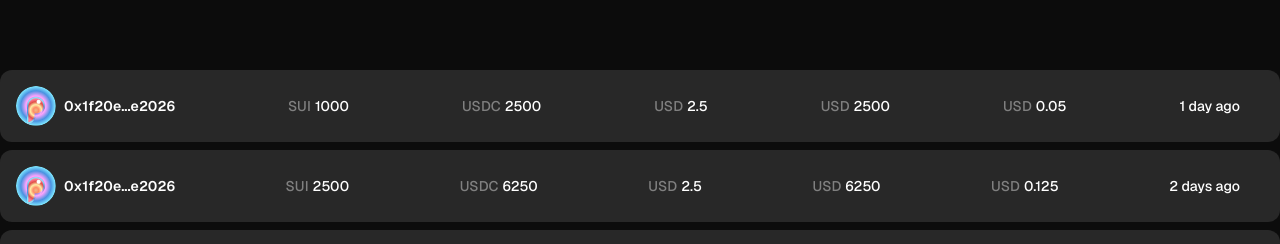
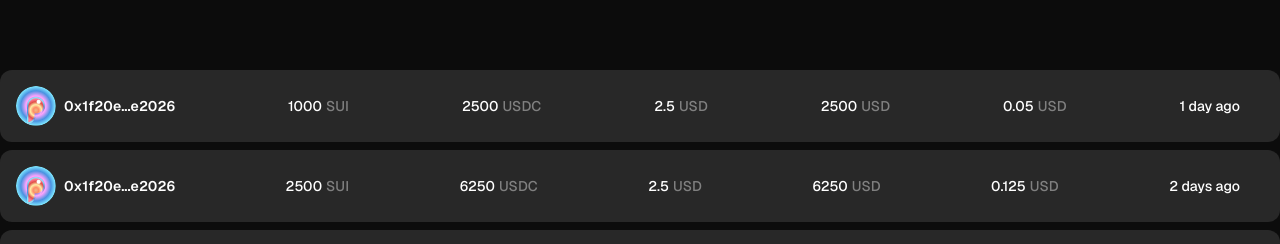
Before and after one commit to aycanogut/patara, a Next.js app: page /referral-connect in a window 1280 px wide. Shown: the part 542-786 px from the top of the page. Built offline with nearby package versions, Linux system fonts and the light colour scheme.

Commit message:
fix: :bug: update component with null checks

```diff
--- a/pages/referral-connect/EarningCard/EarninCardField.tsx
+++ /dev/null
@@ -1,30 +0,0 @@
-import cn from '@/lib/utils/cn';
-
-interface EarningCardFieldProps {
-  srLabel: string;
-  value: string | number;
-  type?: string;
-  className?: string;
-}
-
-const EarningCardField = ({ srLabel, value, type, className }: EarningCardFieldProps) => (
-  <dl className="flex items-center">
-    <dt className="sr-only">{srLabel}</dt>
-    <dd>
-      <data
-        value={value.toString()}
-        className={cn(className, 'font-geist text-text-primary flex gap-1 text-sm font-medium')}
-      >
-        {type ? (
-          <>
-            <span className="text-text-secondary">{type}</span> {value}
-          </>
-        ) : (
-          value
-        )}
-      </data>
-    </dd>
-  </dl>
-);
-
-export default EarningCardField;
--- /dev/null
+++ b/pages/referral-connect/EarningCard/card-field.tsx
@@ -0,0 +1,34 @@
+import cn from '@/lib/utils/cn';
+
+interface EarningCardFieldProps {
+  srLabel: string;
+  value: string | number;
+  type?: string;
+  className?: string;
+}
+
+function EarningCardField({ srLabel, value, type, className }: EarningCardFieldProps) {
+  if (!value) return null;
+
+  return (
+    <dl className="flex items-center">
+      <dt className="sr-only">{srLabel}</dt>
+      <dd>
+        <data
+          value={String(value)}
+          className={cn(className, 'font-geist text-text-primary flex gap-1 text-sm font-medium')}
+        >
+          {type ? (
+            <>
+              {value} <span className="text-text-secondary">{type}</span>
+            </>
+          ) : (
+            value
+          )}
+        </data>
+      </dd>
+    </dl>
+  );
+}
+
+export default EarningCardField;
--- a/pages/referral-connect/EarningCard/index.tsx
+++ b/pages/referral-connect/EarningCard/index.tsx
@@ -1,6 +1,6 @@
 import Image from 'next/image';
 
-import EarningCardField from './EarninCardField';
+import EarningCardField from './card-field';
 
 interface Amount {
   amount: number;
@@ -8,6 +8,7 @@ interface Amount {
 }
 
 interface EarningCardProps {
+  id: number;
   account: {
     image: {
       src: string;
@@ -24,53 +25,70 @@ interface EarningCardProps {
 }
 
 function EarningCard({ account, amountIn, amountOut, price, value, earnedFee, time }: EarningCardProps) {
+  if (!account) {
+    return null;
+  }
+
   return (
     <article className="bg-background-secondary flex justify-between rounded-xl p-4 pr-10">
       <div className="flex items-center gap-2">
+        <div className="relative size-10">
           <Image
             src={account.image.src}
-          alt={account.image.alt}
-          width={40}
-          height={40}
-          className="rounded-full"
+            alt={account.image.alt || 'User Avatar'}
+            fill
+            className="rounded-full object-cover"
           />
+        </div>
         <address className="text-text-primary font-geist-medium text-sm font-semibold not-italic">{account.walletAddress}</address>
       </div>
 
+      {amountIn && (
         <EarningCardField
           srLabel="Amount In"
           value={amountIn.amount}
           type={amountIn.type}
         />
+      )}
 
+      {amountOut && (
         <EarningCardField
           srLabel="Amount Out"
           value={amountOut.amount}
           type={amountOut.type}
         />
+      )}
 
+      {price && (
         <EarningCardField
           srLabel="Price"
           value={price.amount}
           type={price.type}
         />
+      )}
 
+      {value && (
         <EarningCardField
           srLabel="Value"
           value={value.amount}
           type={value.type}
         />
+      )}
 
+      {earnedFee && (
         <EarningCardField
           srLabel="Earned Fee"
           value={earnedFee.amount}
           type={earnedFee.type}
         />
+      )}
 
+      {time && (
         <EarningCardField
           srLabel="Time"
           value={time}
         />
+      )}
     </article>
   );
 }
```
Lines whose indentation alone changed are shown as unchanged.
